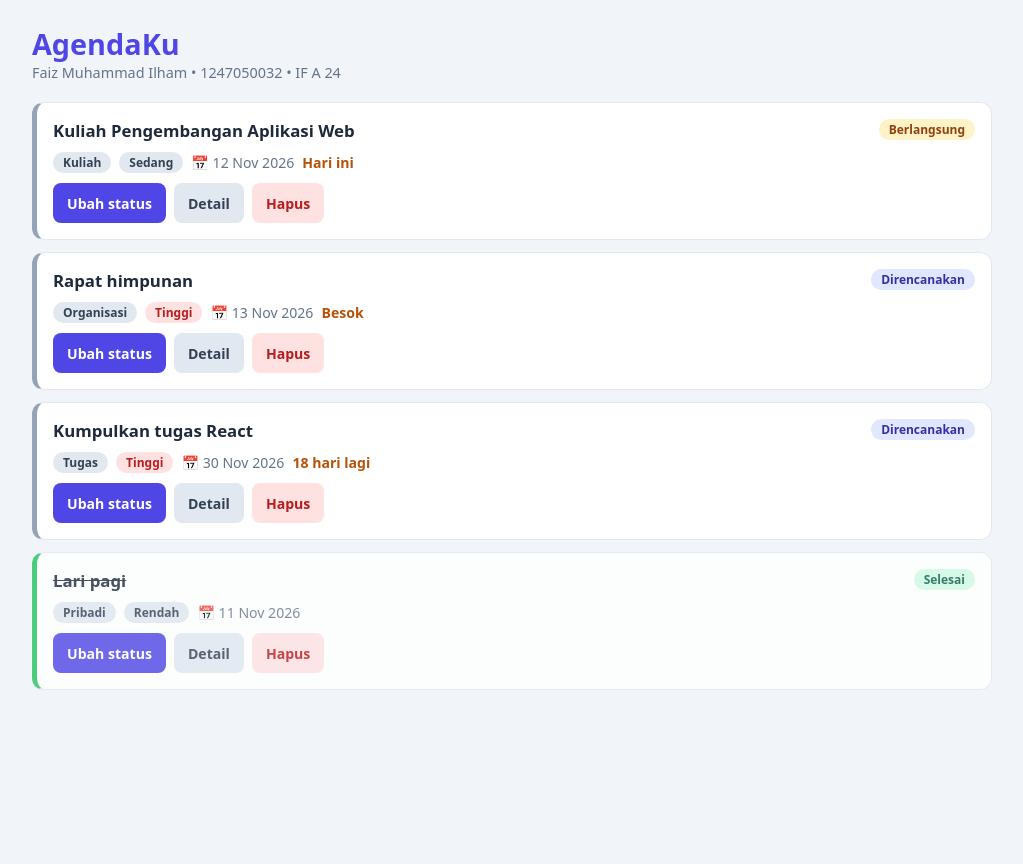
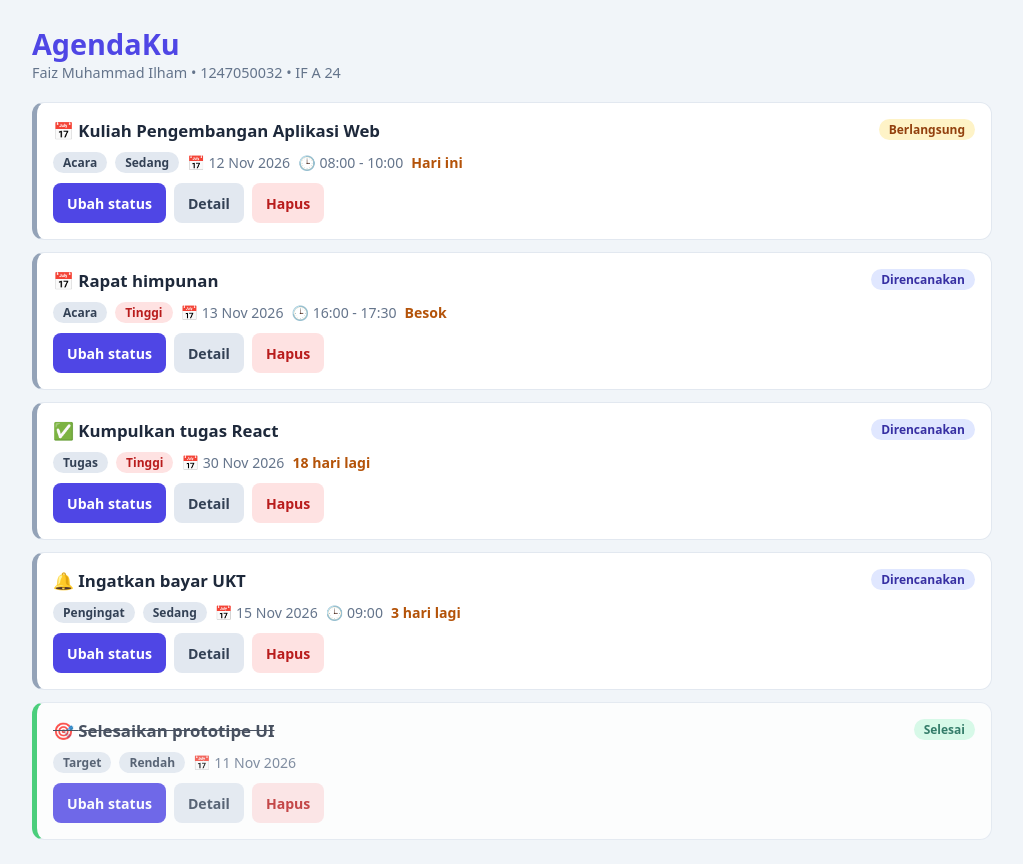
Before and after one commit to faizmmly/Aplikasi-Daftar-Kegiatan, a React (Vite) app: page / in a window 1280 px wide. Shown: the whole page, without its empty margins (128-1151 px from the left). Before the commit the page ends 800 px from the top, so only its background shows below. Built offline with nearby package versions, Linux system fonts and the light colour scheme.

Commit message:
refactor: ganti kategori jadi jenis kegiatan dan tambah jam mulai selesai

```diff
--- a/src/App.tsx
+++ b/src/App.tsx
@@ -7,10 +7,11 @@ import ActivityList from "./components/ActivityList";
 const sample = (): Activity[] => {
   const t = todayStr();
   return [
-    { id: 1, title: "Kuliah Pengembangan Aplikasi Web", category: "Kuliah", priority: "Sedang", status: "Berlangsung", date: t, time: "08:00", location: "Gedung FST", note: "Bawa laptop." },
-    { id: 2, title: "Rapat himpunan", category: "Organisasi", priority: "Tinggi", status: "Direncanakan", date: addDays(t, 1), time: "16:00", location: "Sekretariat" },
-    { id: 3, title: "Kumpulkan tugas React", category: "Tugas", priority: "Tinggi", status: "Direncanakan", date: addDays(t, 18), note: "Deadline 30 November." },
-    { id: 4, title: "Lari pagi", category: "Pribadi", priority: "Rendah", status: "Selesai", date: addDays(t, -1) },
+    { id: 1, title: "Kuliah Pengembangan Aplikasi Web", kind: "Acara", priority: "Sedang", status: "Berlangsung", date: t, startTime: "08:00", endTime: "10:00", location: "Gedung FST", note: "Bawa laptop." },
+    { id: 2, title: "Rapat himpunan", kind: "Acara", priority: "Tinggi", status: "Direncanakan", date: addDays(t, 1), startTime: "16:00", endTime: "17:30", location: "Sekretariat" },
+    { id: 3, title: "Kumpulkan tugas React", kind: "Tugas", priority: "Tinggi", status: "Direncanakan", date: addDays(t, 18), note: "Deadline 30 November." },
+    { id: 4, title: "Ingatkan bayar UKT", kind: "Pengingat", priority: "Sedang", status: "Direncanakan", date: addDays(t, 3), startTime: "09:00" },
+    { id: 5, title: "Selesaikan prototipe UI", kind: "Target", priority: "Rendah", status: "Selesai", date: addDays(t, -1) },
   ];
 };
 
@@ -19,7 +20,7 @@ function nextStatus(s: Status): Status {
 }
 
 function App() {
-  const [activities, setActivities] = useLocalStorage<Activity[]>("agendaku", sample());
+  const [activities, setActivities] = useLocalStorage<Activity[]>("agendaku-v2", sample());
 
   const handleNextStatus = (id: number) =>
     setActivities(activities.map((a) => (a.id === id ? { ...a, status: nextStatus(a.status) } : a)));
--- a/src/components/ActivityCard.tsx
+++ b/src/components/ActivityCard.tsx
@@ -1,6 +1,7 @@
 import { useState } from "react";
 import type { Activity, Status } from "../types";
-import { dateLabel, daysLeft, formatDate } from "../utils/date";
+import { dateLabel, daysLeft, formatDate, timeRange } from "../utils/date";
+import { KIND_ICON } from "../utils/kind";
 import Badge from "./Badge";
 import Button from "./Button";
 
@@ -17,33 +18,34 @@ const statusTone: Record<Status, "info" | "warning" | "success"> = {
 };
 
 function ActivityCard({ activity, onNextStatus, onDelete }: ActivityCardProps) {
-  const [open, setOpen] = useState(false); // state lokal: detail tampil atau tidak
+  const [open, setOpen] = useState(false);
   const days = daysLeft(activity.date);
   const done = activity.status === "Selesai";
   const late = !done && days < 0;
+  const time = timeRange(activity.startTime, activity.endTime);
 
   return (
     <li className={`card ${done ? "is-done" : ""} ${late ? "is-late" : ""}`}>
       <div className="card-head">
-        <h3>{activity.title}</h3>
+        <h3>
+          <span aria-hidden="true">{KIND_ICON[activity.kind]}</span> {activity.title}
+        </h3>
         <Badge label={activity.status} tone={statusTone[activity.status]} />
       </div>
 
       <div className="card-meta">
-        <Badge label={activity.category} />
+        <Badge label={activity.kind} />
         <Badge
           label={activity.priority}
           tone={activity.priority === "Tinggi" ? "danger" : "neutral"}
         />
         <span>📅 {formatDate(activity.date)}</span>
-        {!done && (
-          <span className={late ? "due due-late" : "due"}>{dateLabel(days)}</span>
-        )}
+        {time && <span>🕒 {time}</span>}
+        {!done && <span className={late ? "due due-late" : "due"}>{dateLabel(days)}</span>}
       </div>
 
       {open && (
         <div className="card-detail">
-          {activity.time && <p>🕒 {activity.time}</p>}
           {activity.location && <p>📍 {activity.location}</p>}
           <p>{activity.note || "Tidak ada catatan."}</p>
         </div>
--- a/src/types/index.ts
+++ b/src/types/index.ts
@@ -1,20 +1,21 @@
-export const CATEGORIES = ["Kuliah", "Organisasi", "Tugas", "Pribadi", "Lomba"] as const;
+export const KINDS = ["Tugas", "Acara", "Pengingat", "Target"] as const;
 export const PRIORITIES = ["Rendah", "Sedang", "Tinggi"] as const;
 export const STATUSES = ["Direncanakan", "Berlangsung", "Selesai"] as const;
 
 // Union type diturunkan dari array di atas
-export type Category = (typeof CATEGORIES)[number];
+export type Kind = (typeof KINDS)[number];
 export type Priority = (typeof PRIORITIES)[number];
 export type Status = (typeof STATUSES)[number];
 
 export interface Activity {
   id: number;
   title: string;
-  category: Category;
+  kind: Kind;
   priority: Priority;
   status: Status;
   date: string; // YYYY-MM-DD
-  time?: string;
+  startTime?: string; // HH:MM
+  endTime?: string; // HH:MM
   location?: string;
   note?: string;
 }
--- a/src/utils/date.ts
+++ b/src/utils/date.ts
@@ -27,3 +27,8 @@ export function addDays(base: string, n: number): string {
   d.setDate(d.getDate() + n);
   return d.toLocaleDateString("sv-SE");
 }
+
+export function timeRange(start?: string, end?: string): string {
+  if (start && end) return `${start} - ${end}`;
+  return start ?? end ?? "";
+}
--- /dev/null
+++ b/src/utils/kind.ts
@@ -0,0 +1,8 @@
+import type { Kind } from "../types";
+
+export const KIND_ICON: Record<Kind, string> = {
+  Tugas: "✅",
+  Acara: "📅",
+  Pengingat: "🔔",
+  Target: "🎯",
+};
```
